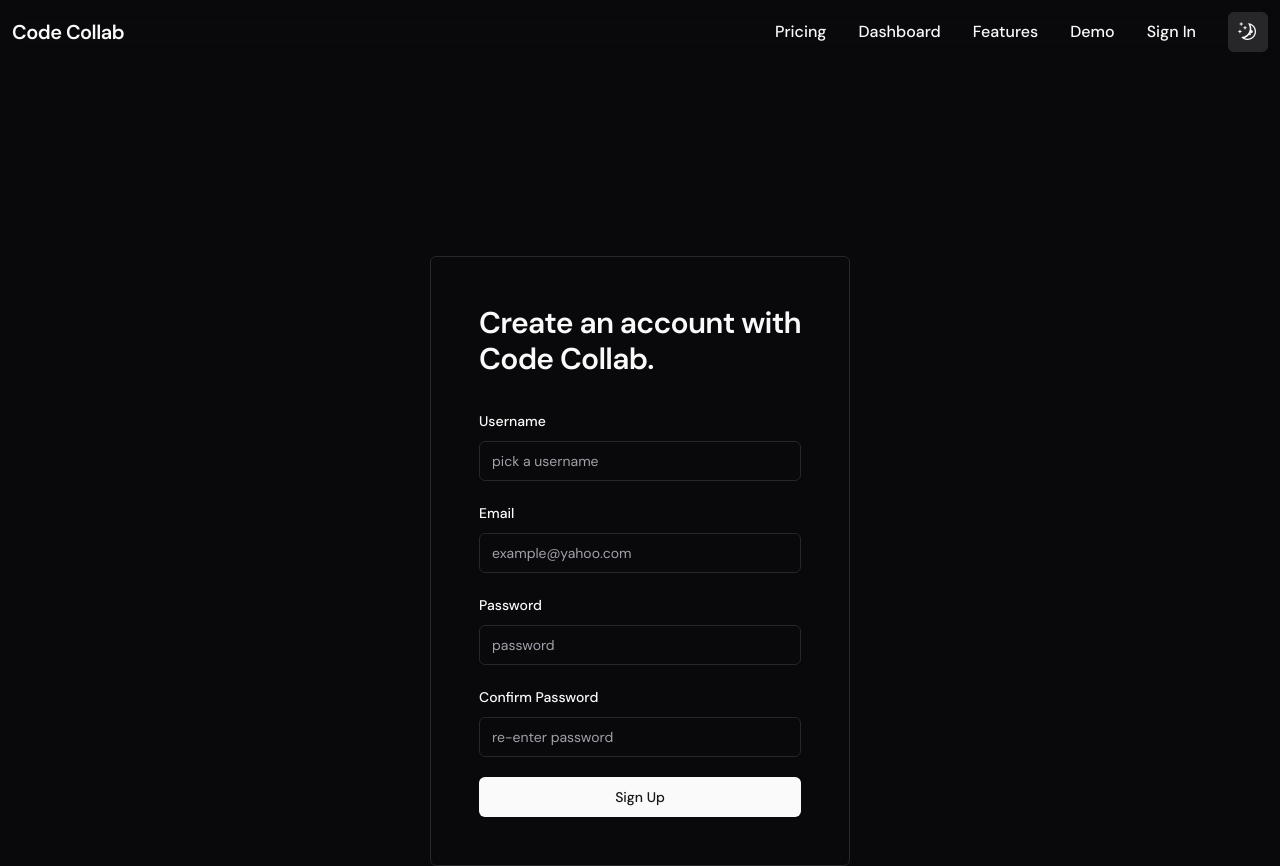
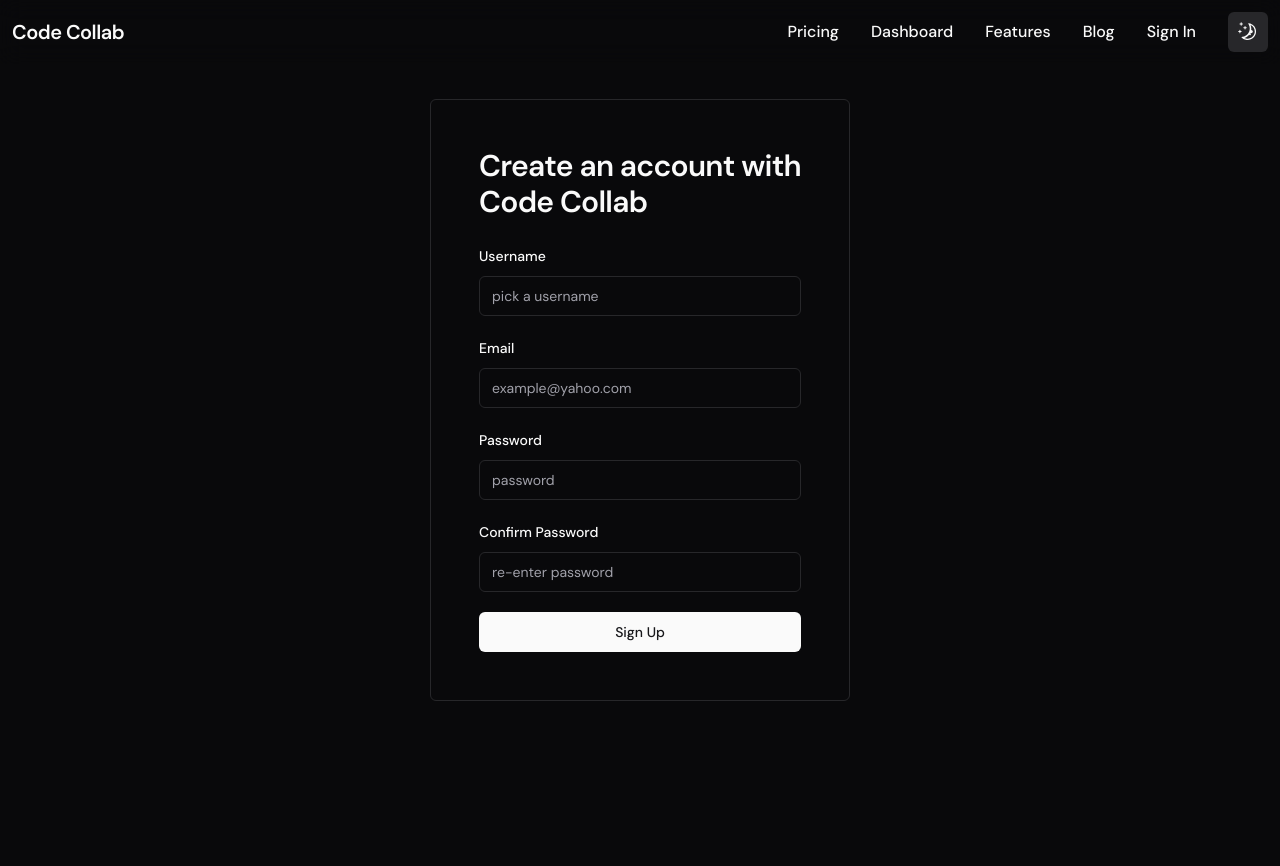
Before and after one commit to Airobinson0025/CodeCollab, a Next.js app: page /sign-up in a window 1280 px wide. After the commit the page ends 800 px from the top, so only its background shows below. Built offline with nearby package versions, Linux system fonts and the light colour scheme; no server answers.

Commit message:
session qualifications added to components

```diff
--- a/src/app/(auth)/layout.jsx
+++ b/src/app/(auth)/layout.jsx
@@ -2,7 +2,7 @@ import React from 'react'
 
 const layout = ({children}) => {
   return (
-    <div className='flex items-center justify-center pt-64'>
+    <div className='min-h-screen flex items-center justify-center'>
         {children}
     </div>
   )
--- a/src/app/(auth)/sign-up/page.jsx
+++ b/src/app/(auth)/sign-up/page.jsx
@@ -1,12 +1,29 @@
+'use client'
 import SignUpForm from '@/app/components/forms/signup-form'
 import React from 'react'
+import { useSession } from 'next-auth/react'
+import Link from 'next/link'
+import { Button } from '@/components/ui/button'
+Button
 
 
 const SignIn = () => {
+  const { data: session, status } = useSession()
   return (
     <section className='flex flex-col items-center md:items-start gap-8 border rounded-md p-8 md:p-12'>
-      <h3>Create an account with <br/>Code Collab.</h3>
-      <SignUpForm />
+      {session ? (
+        <div className='flex flex-col items-center justify-center gap-6'>
+          <h1 className='text-3xl'>You are already signed in as {session.user.username}</h1>
+          <Link href='/dashboard'>
+            <Button>Go to Dashboard</Button>
+          </Link>
+        </div>
+      ) : (
+        <div className='flex flex-col gap-6'>
+          <h3>Create an account with <br/> Code Collab</h3>
+          <SignUpForm />
+        </div>
+      )}
     </section>
   )
 }
--- a/src/app/components/global/navbar.jsx
+++ b/src/app/components/global/navbar.jsx
@@ -1,16 +1,31 @@
+'use client'
 import Link from 'next/link'
 import React from 'react'
 import { ModeToggle } from './mode-toggle'
-
-const links = [
-  { href: '/pricing', label: 'Pricing' },
-  { href: '/dashboard', label: 'Dashboard' },
-  { href: '/features', label: 'Features' },
-  { href: '/demo', label: 'Demo' },
-  { href: '/sign-in', label: 'Sign In' }
-]
+import { useSession, signOut } from 'next-auth/react'
 
 const Navbar = () => {
+  const { data: session, status } = useSession()
+
+  const links = session
+    ? [
+        { href: '/pricing', label: 'Pricing' },
+        { href: '/dashboard', label: 'Dashboard' },
+        { href: '/features', label: 'Features' },
+        { href: '/blog', label: 'Blog' },
+        { href: '#', label: 'Log Out', onClick: (e) => {
+          e.preventDefault
+          signOut()
+        } }
+      ]
+    : [
+        { href: '/pricing', label: 'Pricing' },
+        { href: '/dashboard', label: 'Dashboard' },
+        { href: '/features', label: 'Features' },
+        { href: '/blog', label: 'Blog' },
+        { href: '/sign-in', label: 'Sign In'}
+      ];
+
   return (
     <div className='fixed flex items-center justify-between w-full p-3 bg-transparent backdrop-blur-md'>
         <Link href='/'>
@@ -21,7 +36,11 @@ const Navbar = () => {
             <ul className='hidden md:flex items-center gap-8'>
                 {links.map((link, index) => (
                     <li key={index} className='text-md font-medium hover:scale-105 hover:text-primary transition duration-300'>
-                        <Link href={link.href}>{link.label}</Link>
+                        {link.href === '#' ? (
+                             <Link href={link.href} onClick={link.onClick}>{link.label}</Link>
+                        ) : (
+                            <Link href={link.href}>{link.label}</Link>
+                        )}
                     </li>
                 ))}
             </ul>
--- /dev/null
+++ b/src/app/components/providers/auth-provider.jsx
@@ -0,0 +1,10 @@
+'use client'
+import { SessionProvider } from "next-auth/react"
+
+export default function AuthProvider({ children, session }) {
+    return (
+        <SessionProvider session={session}>
+            {children}
+        </SessionProvider>
+    )
+}
--- a/src/app/dashboard/page.jsx
+++ b/src/app/dashboard/page.jsx
@@ -1,13 +1,12 @@
+'use client'
 import React from 'react'
-import { getServerSession } from 'next-auth'
-import { authOptions } from '@/lib/auth'
+import { useSession } from 'next-auth/react'
 import { Button } from '@/components/ui/button'
 import Link from 'next/link'
 
-const Dashboard = async () => {
+const Dashboard = () => {
 
-  const session = await getServerSession(authOptions)
-  console.log(session)
+  const { data: session, status } = useSession()
 
 
   if(session) {
--- a/src/app/layout.jsx
+++ b/src/app/layout.jsx
@@ -3,6 +3,7 @@ import "./globals.css";
 import { ThemeProvider } from "./components/providers/theme-provider";
 import SmoothScroll from "./components/providers/smooth-scroll";
 import Navbar from "./components/global/navbar";
+import AuthProvider from "./components/providers/auth-provider";
 
 
 
@@ -18,19 +19,20 @@ export default function RootLayout({ children }) {
   return (
 
     <html lang="en">
+      <AuthProvider>
       <body className={font.className}>
-
         <ThemeProvider
           attribute='class'
           defaultTheme='dark'
           enableSystem
           disableTransitionOnChange >
           <SmoothScroll>
-            <Navbar />
+            <Navbar/>
            {children}
           </SmoothScroll>
         </ThemeProvider>
       </body>
+      </AuthProvider>
     </html>
 
   );
--- a/src/lib/auth.js
+++ b/src/lib/auth.js
@@ -21,7 +21,7 @@ export const authOptions = {
                 password: { label: "Password", type: "password" }
             },
     async authorize(credentials) {
-                if(!credentials?.email || !credentials?.password || !credentials?.username) {
+                if(!credentials?.email || !credentials?.password ) {
                     return null
                 }
                 const existingUser = await prisma.user.findUnique({
```
